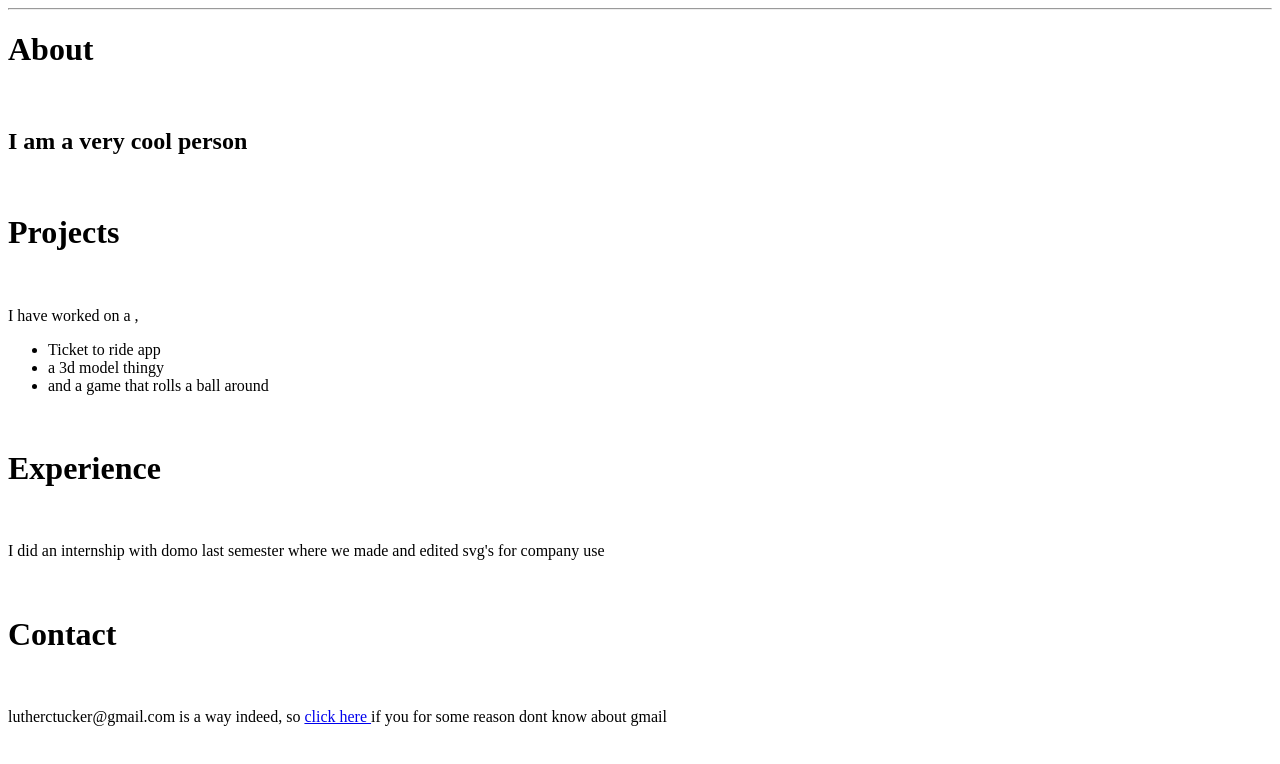
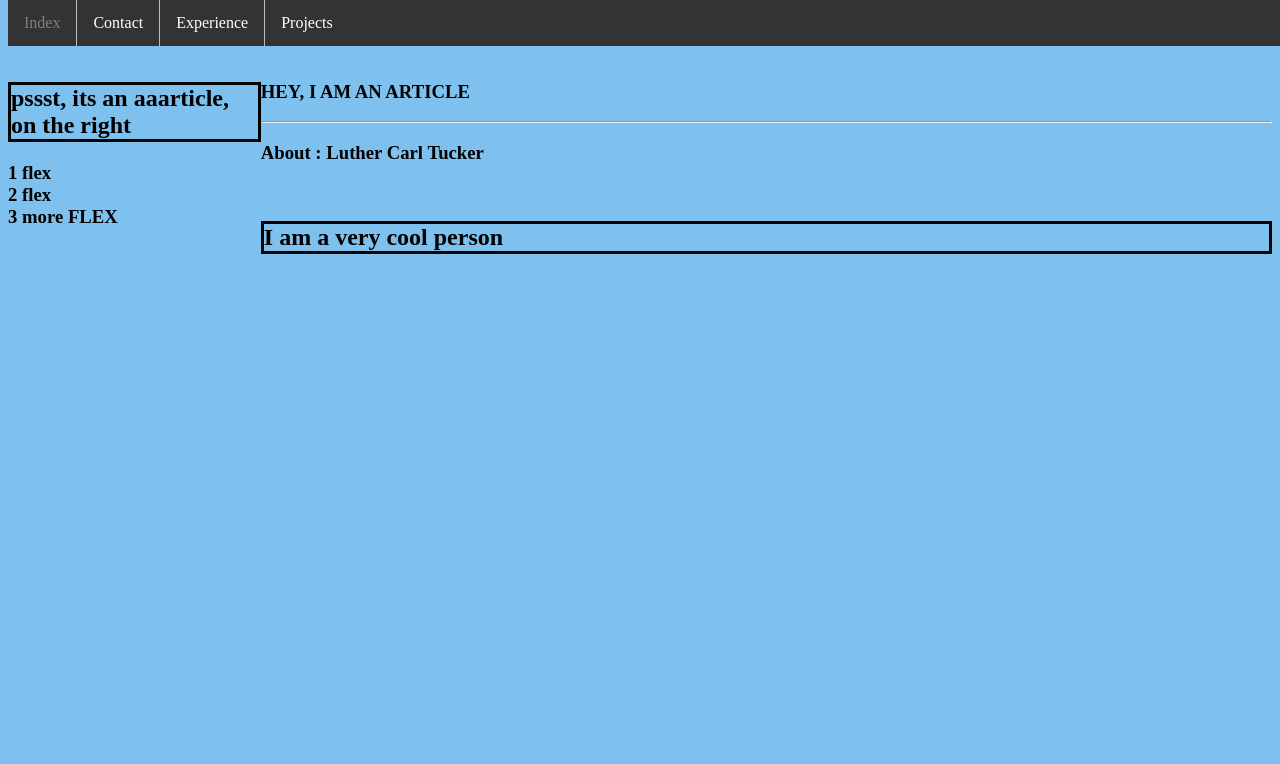
Before and after one commit to Luthercarl/portfolio, a plain HTML site: page index.html in a window 1280 px wide. Drawn offline with Linux system fonts and the light colour scheme.

Commit message:
more website stuff

```diff
--- a/index.html
+++ b/index.html
@@ -1,32 +1,52 @@
 <!DOCTYPE html>
+<link rel="stylesheet" href="portfolio.css">
 <html>
 <head>
 <title>Portfolio</title>
+
+
 </head>
 <body>
-<hr>
-<h1>About</h1>
+
+
+	<ul class="menu">
+		<li class="active"><a href="index.html">Index</a></li>
+		<li class="inactive"><a href="contact.html"> Contact</a></li>
+		<li class="inactive"><a href="experience.html"> Experience</a></li>
+		<li class="inactive"><a href="projects.html">Projects</a></li>
+	</ul>
+
 </br>
-<h2>I am a very cool person</h2>
 </br>
-<h1>Projects</h1>
 </br>
-<p>I have worked on a  , </p>
-<ul>
-  <li>Ticket to ride app</li>
-  <li>a 3d model thingy</li>
-  <li>and a game that rolls a ball around</li>
 
-</ul>
-</br>
-<h1>Experience</h1>
-</br>
-<p>I did an internship with domo last semester where we made and edited svg's for company use</p>
-</br>
-<h1>Contact</h1>
-</br>
-<p>lutherctucker@gmail.com is a way indeed, so <a href="https://www.gmail.com"> click here </a> if you for some reason dont know about gmail</p>
-</br>
+
+<section>
+	<aside>
+		<h2>pssst, its an aaarticle, on the right<h1>
+
+		<div class="flex-container">
+		  <div>1 flex</div>
+		  <div>2 flex</div>
+		  <div>3 more FLEX</div>
+		</div>
+
+	</aside>
+	<article>
+		<h1>HEY, I AM AN ARTICLE<h1>
+		<hr>
+		<h1>About : Luther Carl Tucker</h1>
+		</br>
+		<h2>I am a very cool person</h2>
+		</br>
+	</article>
+</section>
+
+
+
+
+
+
 
 
 
--- /dev/null
+++ b/portfolio.css
@@ -0,0 +1,82 @@
+
+ul.menu {
+	position: fixed;
+	top:0;
+	width: 100%;
+	list-style-type: none;
+	margin: 0;
+	padding: 0;
+	overflow: hidden;
+	background-color: #333;
+}
+
+.flex-container {
+  display: flex;
+  flex-direction: column;
+}
+
+section{
+	display: flex;
+}
+
+aside{
+		flex: 1;
+}
+
+article{
+	flex: 4;
+}
+
+li.inactive{
+	float: left;
+	border-right:1px solid #bbb;
+}
+
+li.active{
+	float: left;
+	border-right:1px solid #bbb;
+}
+
+li:last-child {
+	border-right: none;
+}
+
+li.inactive a {
+  display: inline-block;
+  color: white;
+  vertical-align: top;
+  text-align: center;
+  padding: 14px 16px;
+  text-decoration: none;
+}
+
+li.active a {
+  display: inline-block;
+  color: gray;
+  vertical-align: top;
+  text-align: center;
+  padding: 14px 16px;
+  text-decoration: none;
+}
+
+li a:hover{
+	background-color: #111;
+
+}
+
+body{
+	background-color:#7ec0ee ;
+
+}
+
+
+
+h1{
+	text-color: white;
+}
+
+h2{
+	text-font-family: Monospace;
+	border-style: solid;
+	text-color: yellow;
+}
```
Also changed, not shown: contact.html (+28 -0 lines), experience.html (+26 -0 lines), projects.html (+31 -0 lines).
